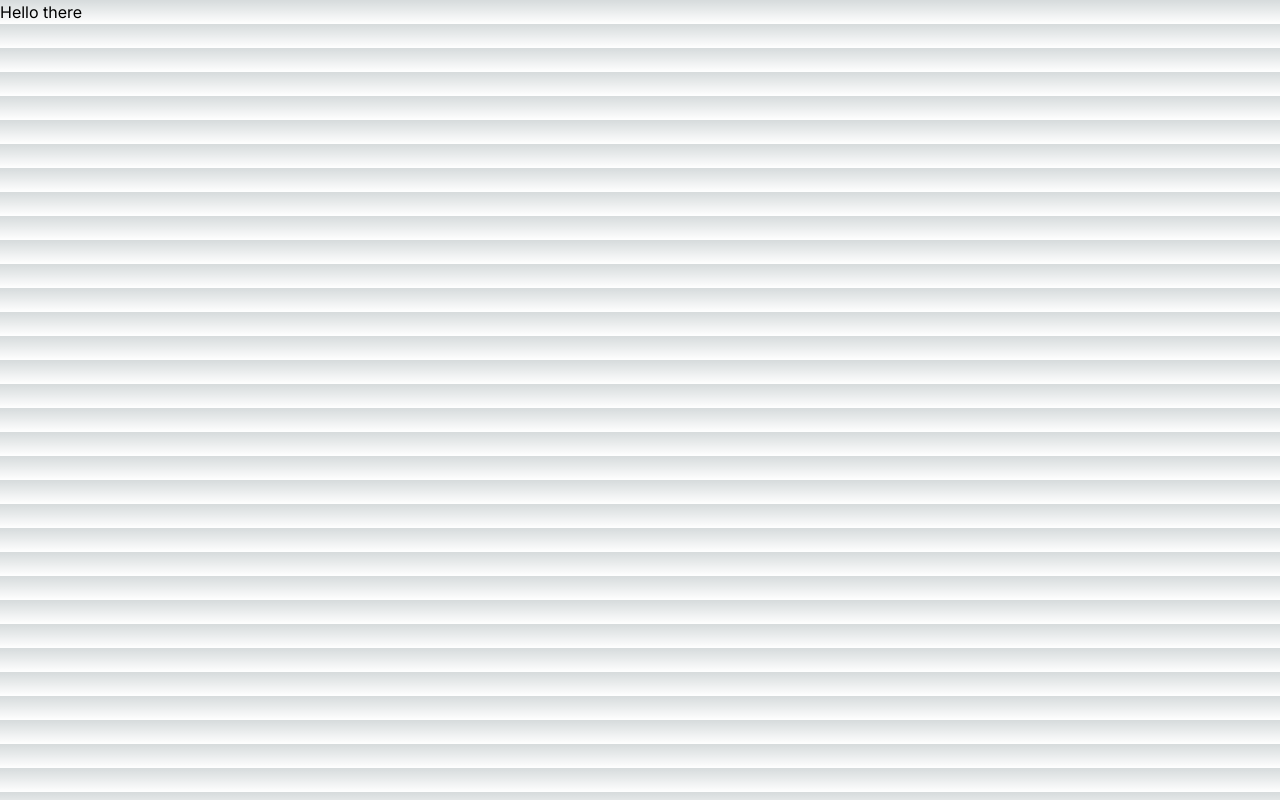
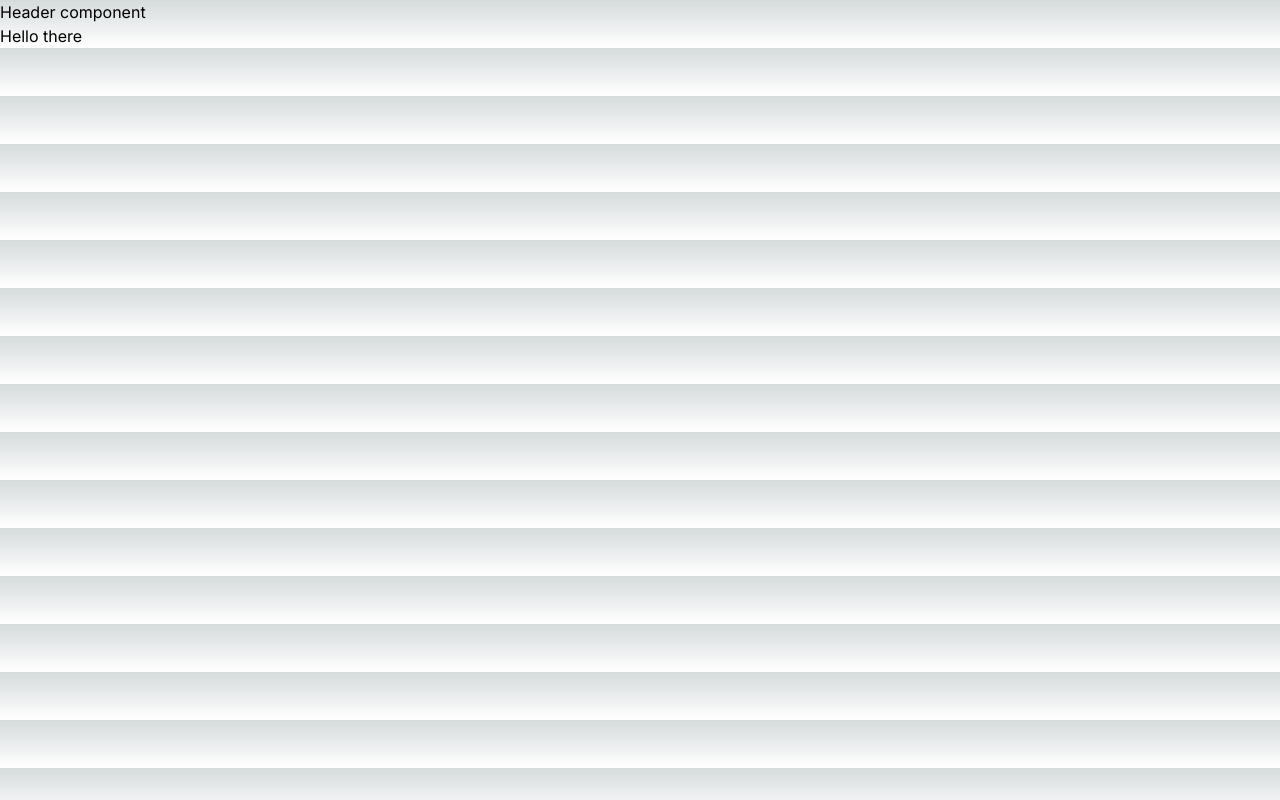
Before and after one commit to sohilf88/hyperstream, a Next.js app: page / in a window 1280 px wide. Built offline with nearby package versions, Linux system fonts and the light colour scheme.

Commit message:
inital start

```diff
--- a/app/layout.tsx
+++ b/app/layout.tsx
@@ -1,22 +1,26 @@
-import './globals.css'
-import type { Metadata } from 'next'
-import { Inter } from 'next/font/google'
+import "./globals.css";
+import type { Metadata } from "next";
+import { Inter } from "next/font/google";
+import Header from "./../components/header";
 
-const inter = Inter({ subsets: ['latin'] })
+const inter = Inter({ subsets: ["latin"] });
 
 export const metadata: Metadata = {
-  title: 'HyperStream CCTV APP',
-  description: 'Created by US',
-}
+  title: "HyperStream CCTV APP",
+  description: "Created by US",
+};
 
 export default function RootLayout({
   children,
 }: {
-  children: React.ReactNode
+  children: React.ReactNode;
 }) {
   return (
     <html lang="en">
-      <body className={inter.className}>{children}</body>
+      <body className={inter.className}>
+        <Header />
+        {children}
+      </body>
     </html>
-  )
+  );
 }
--- /dev/null
+++ b/components/header.tsx
@@ -0,0 +1,5 @@
+function Header() {
+  return <header>Header component</header>;
+}
+
+export default Header;
```
